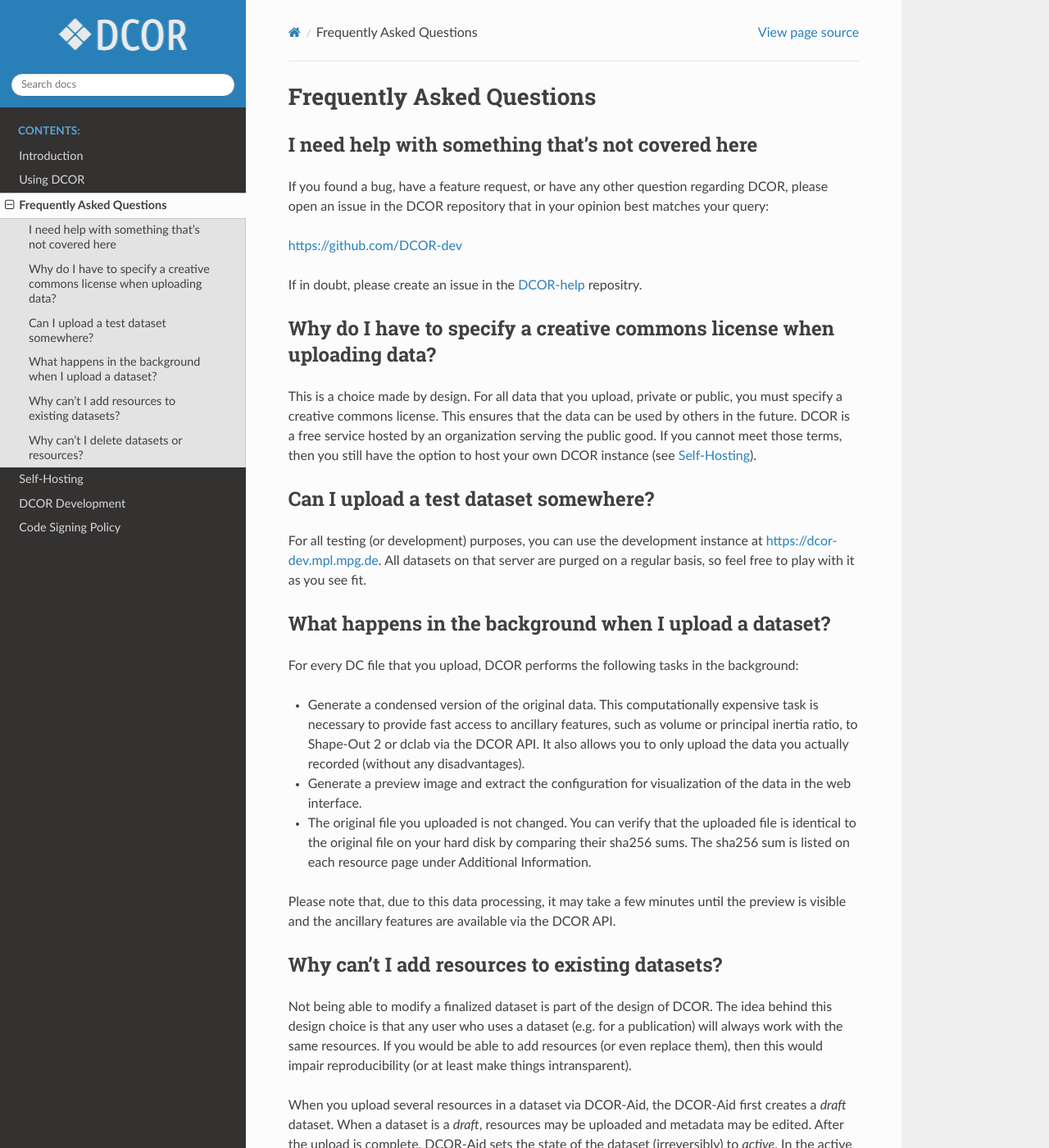
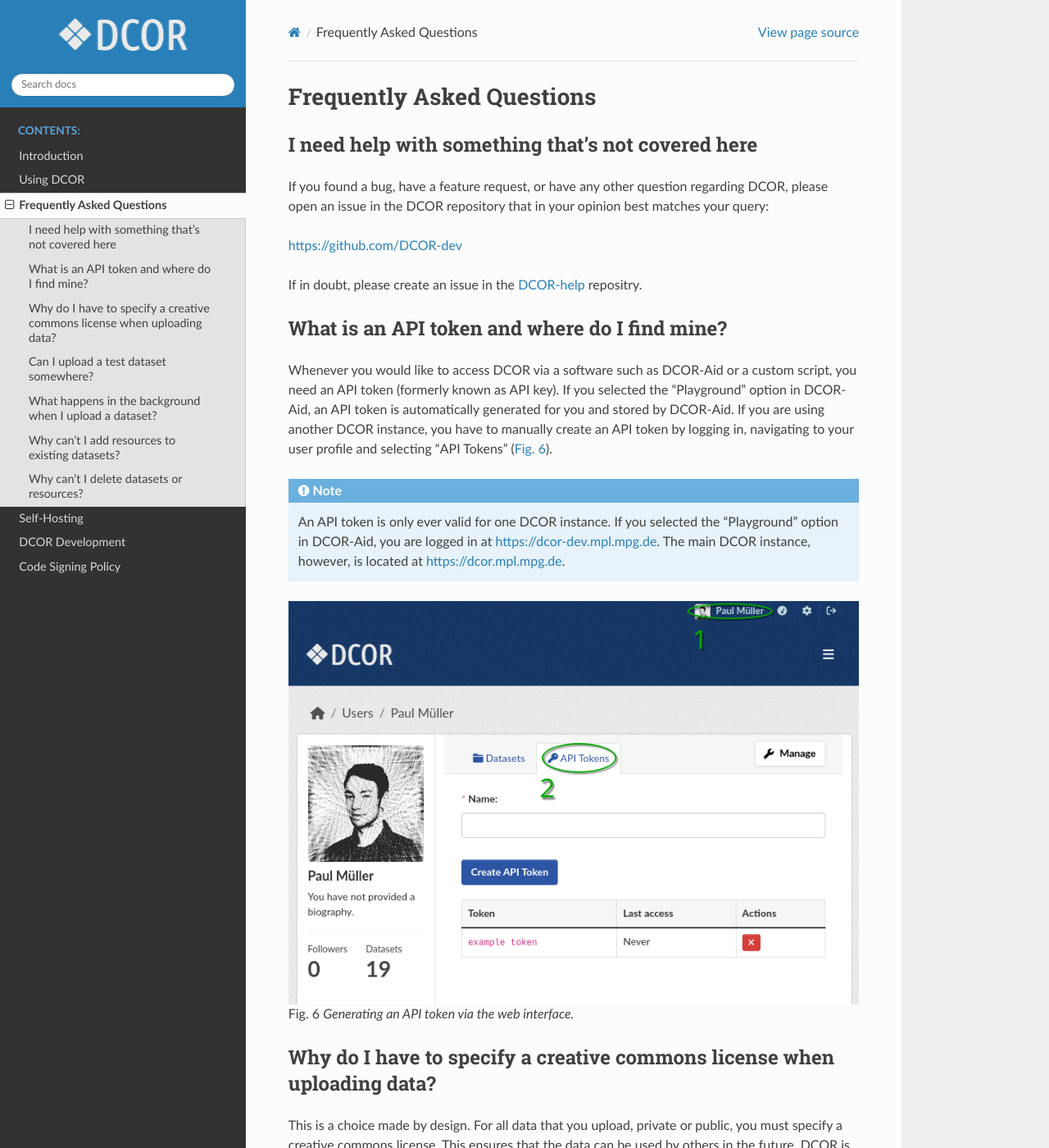
Before and after one commit to DCOR-dev/dcor-docs, a Sphinx documentation site: the page built from docs/sec_faq.rst, in a window 1280 px wide and 1400 px high. Shown: the whole window at 82% size. Built offline with Sphinx 7.4.7 and the Read the Docs theme 3.1.0, drawn with Linux system fonts in a browser that asks for light colours.

Commit message:
enh: add info on how to generate an API token

```diff
--- a/docs/sec_faq.rst
+++ b/docs/sec_faq.rst
@@ -16,6 +16,32 @@
 
 If in doubt, please create an issue in the
 `DCOR-help <https://github.com/DCOR-dev/DCOR-help/issues>`__ repositry.
+
+
+.. _sec_faq_api_token:
+
+What is an API token and where do I find mine?
+==============================================
+Whenever you would like to access DCOR via a software such as DCOR-Aid
+or a custom script, you need an API token (formerly known as API key).
+If you selected the "Playground" option in DCOR-Aid, an API token is
+automatically generated for you and stored by DCOR-Aid. If you are
+using another DCOR instance, you have to manually create an API token by
+logging in, navigating to your user profile and selecting "API Tokens"
+(:numref:`fig_generate_api_token_web`).
+
+.. note::
+
+    An API token is only ever valid for one DCOR instance. If you selected
+    the "Playground" option in DCOR-Aid, you are logged in at
+    https://dcor-dev.mpl.mpg.de. The main DCOR instance, however, is
+    located at https://dcor.mpl.mpg.de.
+
+.. _fig_generate_api_token_web:
+
+.. figure:: figures/generate_api_token_web.png
+
+    Generating an API token via the web interface.
 
 
 .. _sec_faq_upload_license:
```
Also changed, not shown: .readthedocs.yml, docs/figures/generate_api_token_web.png (added).
